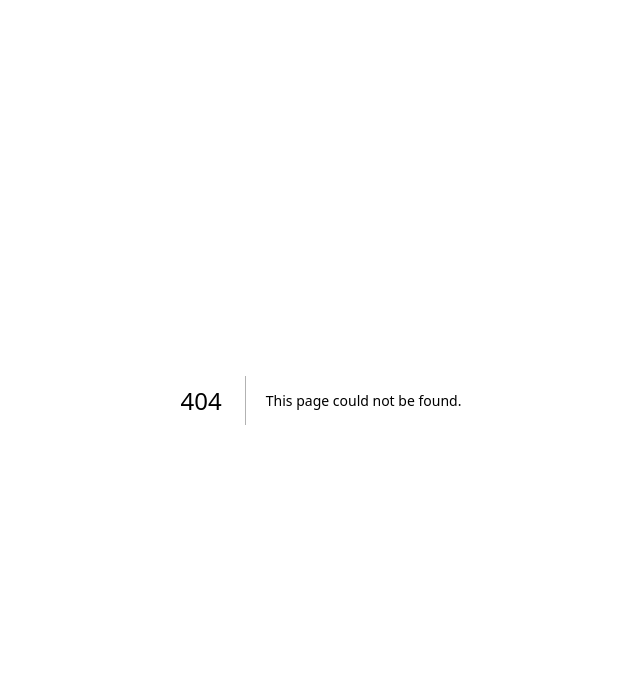
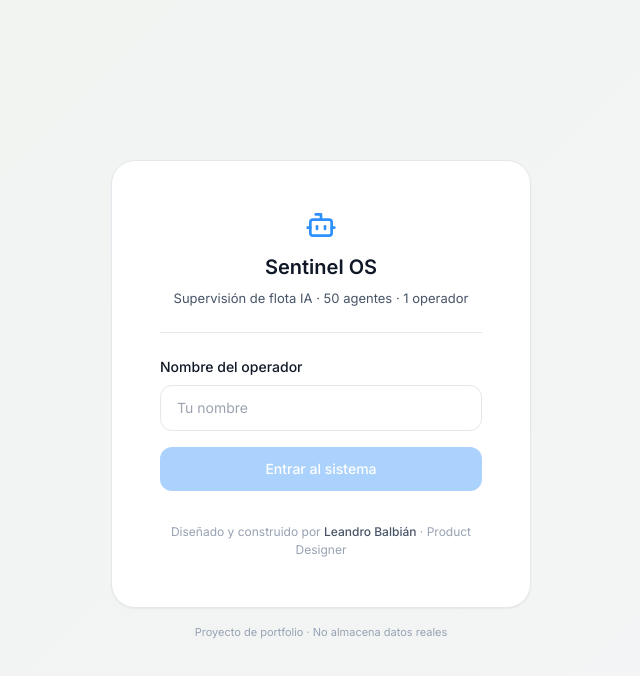
Before and after one commit to leandrodesignux-ux/Sentinel-OS, a Next.js app: page /login in a window 1280 px wide. Before the commit this address had no page. Shown: the top 676 px of the page, without its empty margins (319-959 px from the left). Built offline with nearby package versions, Linux system fonts and the light colour scheme.

Commit message:
Add login screen with operator name authentication

```diff
--- /dev/null
+++ b/app/login/page.tsx
@@ -0,0 +1,5 @@
+import { LoginScreen } from "@/components/auth/LoginScreen";
+
+export default function LoginPage() {
+  return <LoginScreen />;
+}
--- a/app/page.tsx
+++ b/app/page.tsx
@@ -1,9 +1,22 @@
+"use client";
+
+import { useEffect } from "react";
+import { useRouter } from "next/navigation";
 import { SentinelShell } from "@/components/layout/SentinelShell";
 import { SentinelSidebar, type SentinelSection } from "@/components/layout/SentinelSidebar";
 
 const validSections: SentinelSection[] = ["resumen", "flota", "excepciones", "auditoria", "controles"];
 
 export default function Home({ searchParams }: { searchParams?: { section?: string } }) {
+  const router = useRouter();
+
+  useEffect(() => {
+    const operatorName = localStorage.getItem("operatorName");
+    if (!operatorName) {
+      router.push("/login");
+    }
+  }, [router]);
+
   const section = validSections.includes(searchParams?.section as SentinelSection) ? (searchParams?.section as SentinelSection) : "resumen";
   return (
     <div className="min-h-screen bg-grid bg-[size:42px_42px]">
--- /dev/null
+++ b/components/auth/LoginScreen.tsx
@@ -0,0 +1,73 @@
+"use client";
+
+import { useState } from "react";
+import { useRouter } from "next/navigation";
+import { Bot } from "lucide-react";
+
+export function LoginScreen() {
+  const [name, setName] = useState("");
+  const router = useRouter();
+
+  const handleLogin = () => {
+    if (name.trim()) {
+      localStorage.setItem("operatorName", name.trim());
+      router.push("/");
+    }
+  };
+
+  const handleKeyDown = (e: React.KeyboardEvent) => {
+    if (e.key === "Enter") {
+      handleLogin();
+    }
+  };
+
+  return (
+    <div className="min-h-screen flex items-center justify-center" style={{ background: "linear-gradient(135deg, #F0F4F0 0%, #F4F5F7 100%)" }}>
+      <div className="w-full max-w-[420px] mx-4">
+        <div className="bg-white rounded-3xl shadow-sm border border-[var(--bg-border)] p-12">
+          <div className="flex flex-col items-center mb-6">
+            <div className="h-8 w-8 flex items-center justify-center mb-3">
+              <Bot className="h-8 w-8" style={{ color: "var(--status-accent)" }} />
+            </div>
+            <h1 className="text-xl font-semibold text-[var(--text-primary)]">Sentinel OS</h1>
+            <p className="text-[13px] text-[var(--text-secondary)] mt-2">Supervisión de flota IA · 50 agentes · 1 operador</p>
+          </div>
+
+          <div className="w-full h-px bg-[var(--bg-border)] mb-6" />
+
+          <div className="space-y-4">
+            <div>
+              <label className="block text-sm font-medium text-[var(--text-primary)] mb-2">Nombre del operador</label>
+              <input
+                type="text"
+                value={name}
+                onChange={(e) => setName(e.target.value)}
+                onKeyDown={handleKeyDown}
+                placeholder="Tu nombre"
+                className="w-full rounded-xl border border-[var(--bg-border)] bg-white px-4 py-3 text-sm outline-none focus:border-[var(--status-accent)] focus:ring-2 focus:ring-[var(--status-accent)]/10"
+              />
+            </div>
+
+            <button
+              onClick={handleLogin}
+              disabled={!name.trim()}
+              className="w-full h-11 rounded-xl bg-[var(--status-accent)] text-white font-medium text-sm transition-colors hover:opacity-90 disabled:opacity-40 disabled:cursor-not-allowed"
+            >
+              Entrar al sistema
+            </button>
+          </div>
+
+          <div className="mt-8 text-center">
+            <p className="text-[12px] text-[var(--text-muted)]">
+              Diseñado y construido por <span className="font-medium text-[var(--text-secondary)]">Leandro Balbián</span> · Product Designer
+            </p>
+          </div>
+        </div>
+
+        <div className="text-center mt-4">
+          <p className="text-[11px] text-[var(--text-muted)]">Proyecto de portfolio · No almacena datos reales</p>
+        </div>
+      </div>
+    </div>
+  );
+}
```
